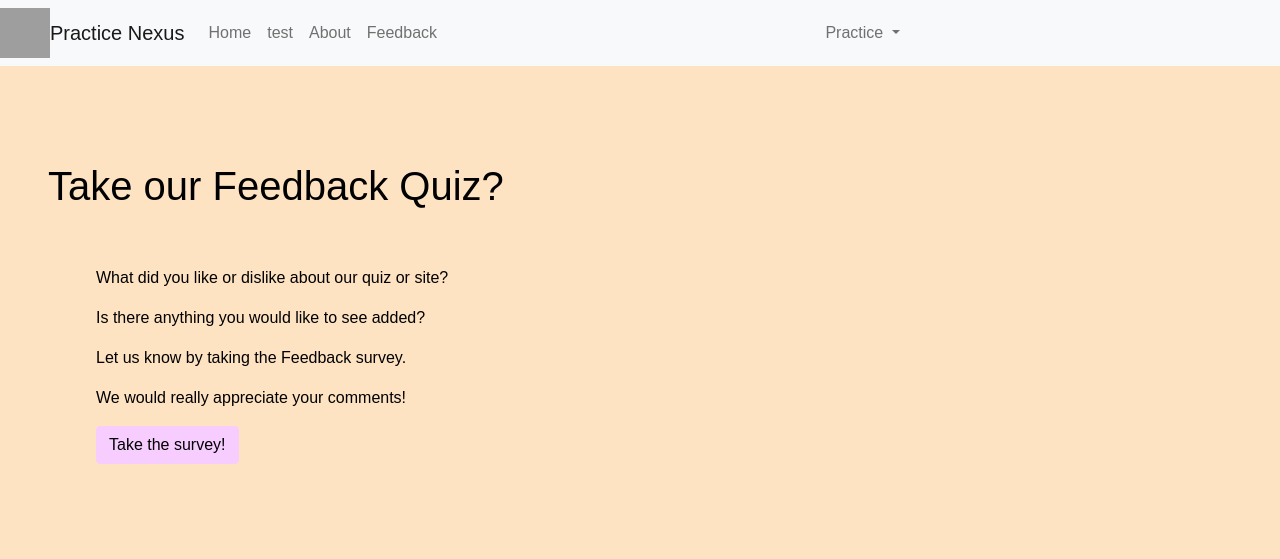
After one commit to Firestorm0986/PBLproject, a Flask app: page /feedback/ in a window 1280 px wide. The commit adds this page. Shown: the top 559 px of the page. Run offline with Flask 2, Linux system fonts and the light colour scheme; grey boxes are pictures that could not be loaded.

Commit message:
feedback page

```diff
--- a/main.py
+++ b/main.py
@@ -35,6 +35,10 @@ def test():
 def about():
     return render_template("about.html")
 
+@app.route('/feedback/')
+def feedback():
+    return render_template("feedback.html")
+
 # this runs the application on the development server
 if __name__ == "__main__":
     app.run(debug=True)
--- a/templates/end.html
+++ b/templates/end.html
@@ -2,7 +2,7 @@
 {% extends "layouts/base-copy.html" %}
 
 <!-- Setting up variables to customize "project" details to be specific to index page -->
-{% set project = "Portfolio" %}
+{% set project = "endscr" %}
 
 {% block body %}
     <style>
--- /dev/null
+++ b/templates/feedback.html
@@ -0,0 +1,58 @@
+{% extends "layouts/base-copy.html" %}
+{% set project = "feedback" %}
+
+{% block body %}
+    <style>
+        html, body {
+            font-family: 'Roboto Flex', sans-serif;
+            margin: 0;
+            padding: 0;
+            overflow-x: hidden;
+            background-color: #fee3c3;
+            scroll-behavior: smooth;
+        }
+
+        .text-title {
+            color: black
+        }
+
+        .position-title-y{
+            padding-top:6rem;
+            padding-bottom:3rem;
+        }
+
+        .position-title-x{
+            padding-right:3rem;
+            padding-left:3rem;
+        }
+
+        .auto{
+            margin-right:auto;
+            margin-left:auto;
+        }
+        .position-subtitle-y{
+            padding-top:3rem;
+            padding-bottom:3rem;
+        }
+
+        .btn-primary{color:#000000;background-color:rgb(247, 205, 255);border-color:rgb(247, 205, 255)}.btn-primary:hover{color:#fff;background-color:#fee3c3;border-color:#fee3c3}.btn-check:focus+.btn-primary,.btn-primary:focus{color:#fff;background-color:#fee3c3;border-color:#fee3c3;box-shadow:0 0 0 .25rem rgba(49,132,253,.5)}.btn-check:active+.btn-primary,.btn-check:checked+.btn-primary,.btn-primary.active,.btn-primary:active,.show>.btn-primary.dropdown-toggle{color:#fff;background-color:#0a58ca;border-color:#0a53be}.btn-check:active+.btn-primary:focus,.btn-check:checked+.btn-primary:focus,.btn-primary.active:focus,.btn-primary:active:focus,.show>.btn-primary.dropdown-toggle:focus{box-shadow:0 0 0 .25rem rgba(49,132,253,.5)}.btn-primary.disabled,.btn-primary:disabled{color:#fff;background-color:#fee3c3;border-color:#fee3c3}.
+
+        .card-text:last-child{
+            margin-bottom:0;
+        }
+    </style>
+    <!-- Start of body content specific to page -->
+    <div class="position-title-x position-title-y auto">
+        <h1 class="text-title">Take our Feedback Quiz?</h1>
+        <div class="position-title-x position-subtitle-y auto">
+            <p class="text-title">What did you like or dislike about our quiz or site?</p>
+            <p class="text-title">Is there anything you would like to see added?</p>
+            <p class="text-title">Let us know by taking the Feedback survey.</p>
+            <p class="text-title">We would really appreciate your comments!</p>
+            <a href="https://www.youtube.com/" target="_blank" class="btn btn-primary">Take the survey!</a>
+        </div>
+
+
+        </div>
+    </div>
+{% endblock %}
--- a/templates/index.html
+++ b/templates/index.html
@@ -57,7 +57,7 @@
                     <p class="card-text">
                         Here is a quiz on math for you to practice your skills!
                     </p>
-                    <a href={{ url_for('projects.portfolio') }} class="btn btn-primary">clcik to begin</a>
+                    <a href={{ url_for('projects.portfolio') }} class="btn btn-primary">Click to begin</a>
                     </div>
                 </div>
             </div>
--- a/templates/layouts/navbar.html
+++ b/templates/layouts/navbar.html
@@ -23,6 +23,7 @@ This HTML is setup as a fragment allowing it to be "included" by other HTML file
             <a class="nav-link" href={{ url_for('index') }}>Home</a>
             <a class="nav-link" href={{ url_for('test') }}>test</a>
             <a class="nav-link" href={{ url_for('about') }}>About</a>
+            <a class="nav-link" href={{ url_for('feedback') }}>Feedback</a>
         </div>
     </div>
     <div class="collapse navbar-collapse" id="navbarNavDarkDropdown">
--- a/templates/test.html
+++ b/templates/test.html
@@ -66,6 +66,7 @@
     </div>
     <div class="result">
         Here are your results!
+        <div id="score-results">/10</div>
         <div class="class-btn">
             <a href={{ url_for('index') }} class="btn btn-primary">Back to the Homepage</a>
         </div>
```
